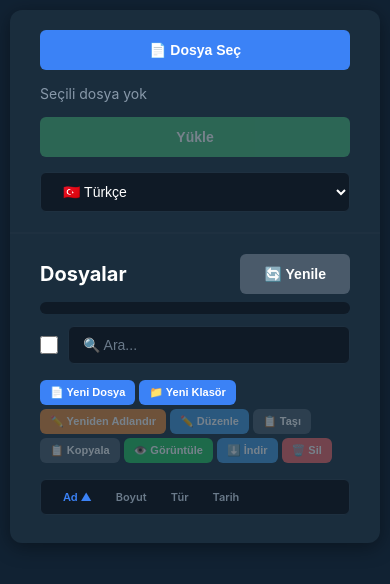
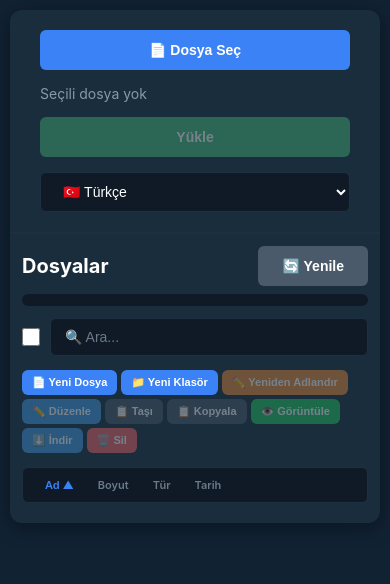
Before and after one commit to necdetuygur/nfilemanager, a website: page public/index.html in a window 390 px wide. Drawn offline with Linux system fonts and the light colour scheme; no server answers.

Commit message:
fix: mobile padding for files-section and sticky-header

```diff
--- a/public/style.css
+++ b/public/style.css
@@ -409,9 +409,13 @@ h2 {
     width: 100%;
   }
 
+  .files-section {
+    padding: 12px;
+  }
+
   .toolbar {
     gap: 4px;
-    padding: 8px 0;
+    padding: 6px 0;
   }
 
   .toolbar-btn {
```
